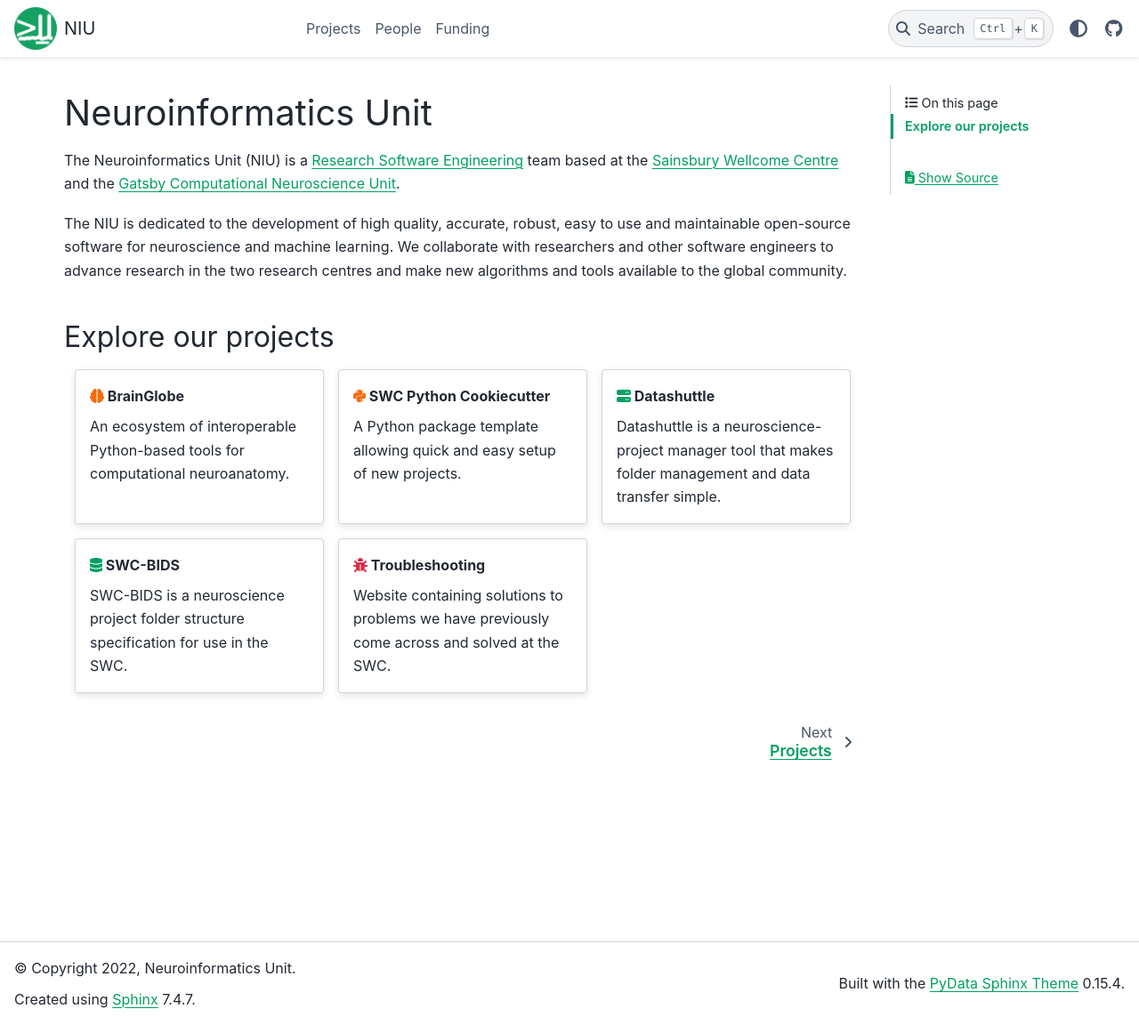
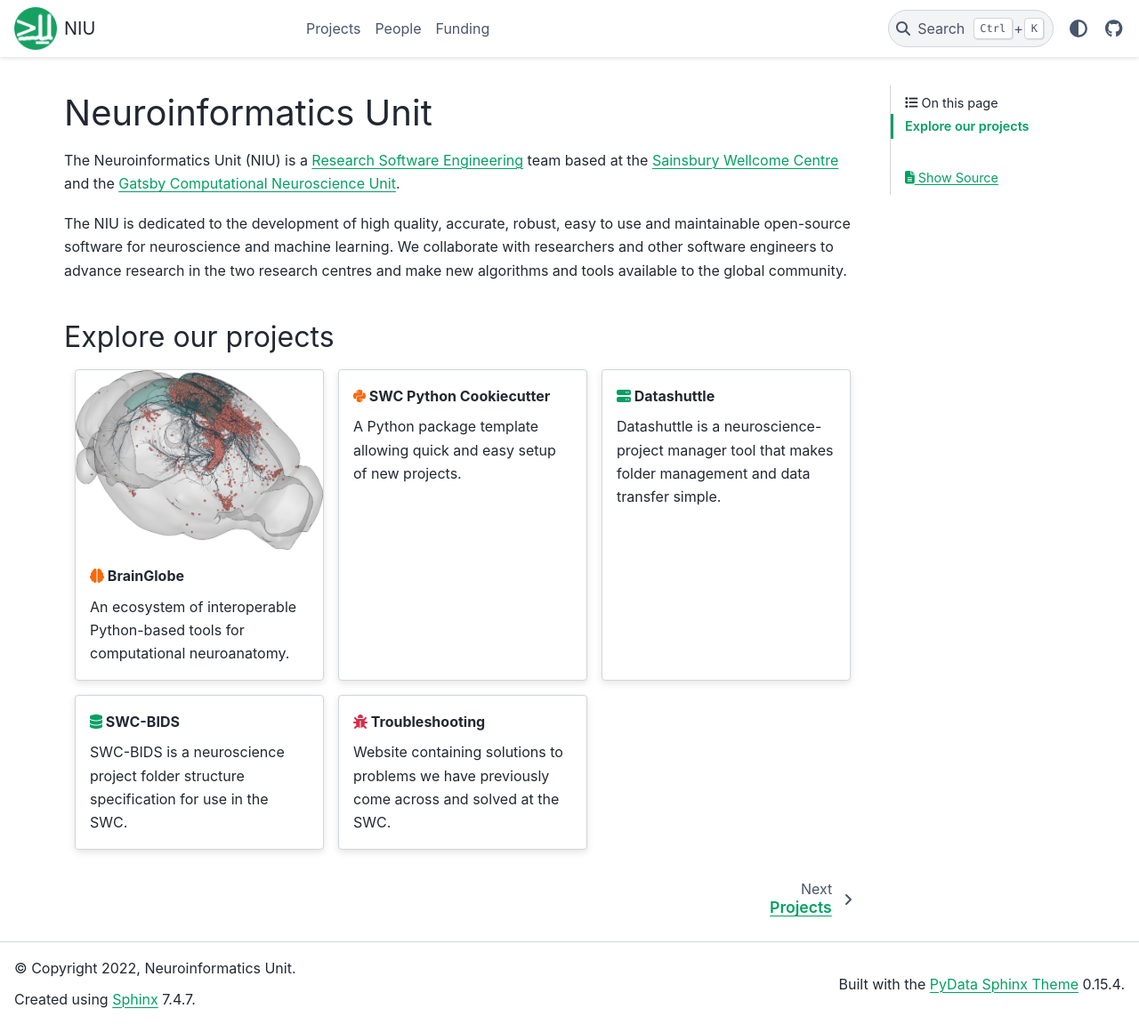
Before and after one commit to neuroinformatics-unit/neuroinformatics-unit.github.io, a Sphinx documentation site: the page built from docs/source/index.md, in a window 1280 px wide and 1152 px high. Shown: the whole window at 89% size. Built offline with Sphinx 7.4.7 and the PyData theme 0.15.4, drawn with Linux system fonts in a browser that asks for light colours.

Commit message:
added image to brainglobe card

```diff
--- a/docs/source/index.md
+++ b/docs/source/index.md
@@ -20,6 +20,7 @@
 :gutter: 3
 
 :::{grid-item-card} {fas}`brain;sd-text-warning` BrainGlobe
+:img-top: _static/brainglobe_card.png
 :link: projects/brainglobe
 :link-type: doc
 
```
Also changed, not shown: docs/source/_static/brainglobe_card.png (added).
